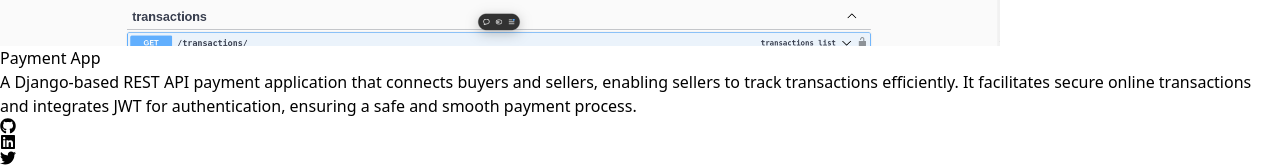
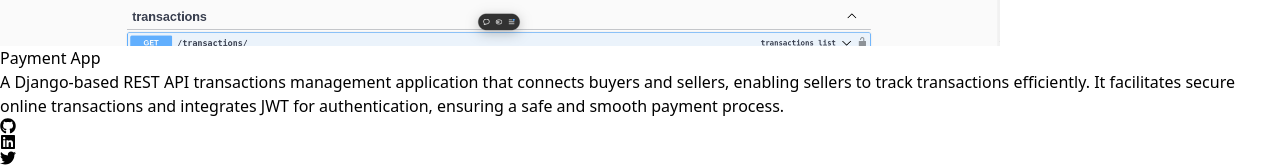
Before and after one commit to brianhilsden/portfolio, a Next.js app: page /projects in a window 1280 px wide. Shown: the part 4374-4542 px from the top of the page. Built offline with nearby package versions, Linux system fonts and the light colour scheme.

Commit message:
added django project

```diff
--- a/src/app/projects/projectsClient.js
+++ b/src/app/projects/projectsClient.js
@@ -49,7 +49,7 @@ const projects = [
   {
     title: "Payment App",
     description:
-      "A Django-based REST API payment application that connects buyers and sellers, enabling sellers to track transactions efficiently. It facilitates secure online transactions and integrates JWT for authentication, ensuring a safe and smooth payment process.",
+      "A Django-based REST API transactions management application that connects buyers and sellers, enabling sellers to track transactions efficiently. It facilitates secure online transactions and integrates JWT for authentication, ensuring a safe and smooth payment process.",
     imageUrl: "/images/paymentApp.png",
     link: "https://payment-app-psi-seven.vercel.app/api/docs/swagger/",
   },
```
